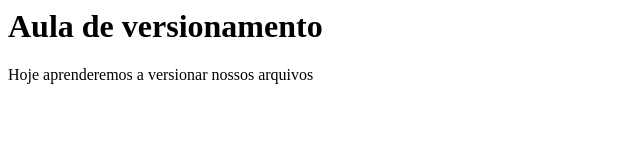
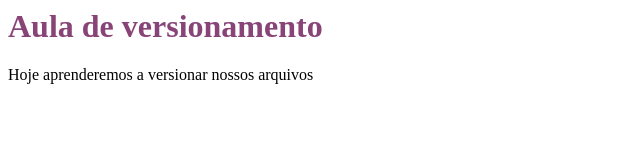
Before and after one commit to Cheeeesyy/aula_de_git_1, a plain HTML site: page aula3.html in a window 1280 px wide. Shown: the whole page, without its empty margins (0-640 px from the left). Drawn offline with Linux system fonts and the light colour scheme.

Commit message:
coloquei cor no h1

```diff
--- a/aula3.html
+++ b/aula3.html
@@ -1,11 +1,13 @@
 <html>
     <head>
         <style>
-
+            .cortitulo{
+                color: #847;
+            }
         </style>
     </head>
     <body>
-        <h1>Aula de versionamento</h1>
+        <h1 class="cortitulo">Aula de versionamento</h1>
         <p>Hoje aprenderemos a versionar nossos arquivos</p>
     </body>
 </html>
```
